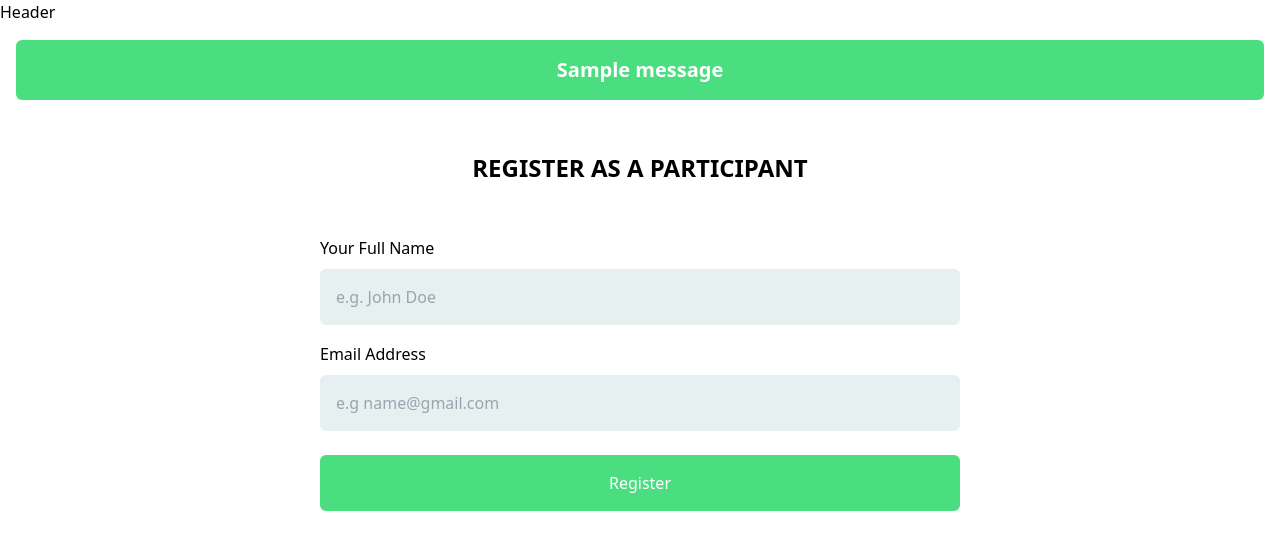
After one commit to shifat97/event-management-system, a Django app: page /events/register-participant/ in a window 1280 px wide. The commit adds this page. Shown: the top 550 px of the page. Run offline with Django 5.2, Linux system fonts and the light colour scheme; tables that the repository leaves empty hold one stand-in row (values such as "Sample post"); one stand-in notice (Sample message) is shown.

Commit message:
add participant registraion page

```diff
--- a/events/forms.py
+++ b/events/forms.py
@@ -1,5 +1,5 @@
 from django import forms
-from events.models import Event, Category
+from events.models import Event, Category, Participant
 
 class EventModelForm(forms.ModelForm):
     class Meta:
@@ -55,3 +55,30 @@ class CategoryModelForm(forms.ModelForm):
                 'class': 'bg-[#E6F0F0] px-4 py-4 rounded-md border-r-[16px] border-[#E6F0F0]',
             }),
         }
+
+class ParticipantModelForm(forms.ModelForm):
+    class Meta:
+        model = Participant
+        fields = ['participant_name', 'participant_email']
+        labels = {
+            'participant_name': 'Your Full Name',
+            'participant_email': 'Your Email Address',
+        }
+        widgets = {
+            'participant_name': forms.TextInput(
+                attrs = {
+                    'class': 'px-4 py-4 rounded-md w-full bg-[#E6F0F0] focus:outline-none focus:border-none',
+                    'placeholder': 'Describe about the event',
+                    'type': 'text',
+                    'placeholder': 'e.g. John Doe'
+                }
+            ),
+            'participant_email': forms.EmailInput(
+                attrs = {
+                    'class': 'px-4 py-4 rounded-md w-full bg-[#E6F0F0] focus:outline-none focus:border-none',
+                    'placeholder': 'Describe about the event',
+                    'type': 'email',
+                    'placeholder': 'e.g name@gmail.com'
+                }
+            )
+        }
--- a/events/models.py
+++ b/events/models.py
@@ -2,8 +2,9 @@ from django.db import models
 
 # Create your models here.
 class Participant(models.Model):
-    name = models.CharField(max_length=10, null=False)
-    email = models.EmailField(null=False)
+    participant_name = models.CharField(max_length=100, null=False)
+    participant_email = models.EmailField(null=False)
+    registered_event = models.ManyToManyField("Event", related_name="event")
 
 class Category(models.Model):
     NOT_MENTIONED = "SELECT CATEGORY"
@@ -28,4 +29,3 @@ class Event(models.Model):
     time = models.CharField(max_length=50, blank=False, null=False)
     location = models.CharField(max_length=100, null=False)
     category = models.ForeignKey(Category, on_delete=models.CASCADE, related_name="category")
-    participant = models.ManyToManyField(Participant, related_name="participant")
--- /dev/null
+++ b/events/templates/pages/create-participant.html
@@ -0,0 +1,44 @@
+{% extends "index.html" %}
+
+{% block templates %}
+<div>
+  {% comment %} Messages container {% endcomment %}
+  <div>
+    {% if messages %}
+      {% for message in messages %}
+        <p class="
+        m-4 p-4 rounded-md text-center font-bold text-xl text-white
+        {% if message.tags == 'success' %}
+          bg-green-400
+        {% elif message.tags == 'error' %}
+          bg-red-400
+        {% endif %}
+        ">
+        {{ message }}
+        </p>
+      {% endfor %}
+    {% endif %}
+  </div>
+  {% comment %} Form container {% endcomment %}
+   <div>
+     <h1 class="text-2xl font-semibold text-center leading-relaxed my-12">REGISTER AS A PARTICIPANT</h1>
+     <form method="POST" class="w-1/2 mx-auto flex flex-col gap-4 ">
+      {% csrf_token %}
+      <div class="w-full flex flex-col gap-2">
+        <p class="font-medium leading-relaxed">Your Full Name</p>
+        {{ participant_form.participant_name }}
+      </div>
+      <div class="flex flex-col gap-2">
+        <p class="font-medium leading-relaxed">Email Address</p>
+        {{ participant_form.participant_email }}
+      </div>
+      <button
+          class="bg-green-400 hover:bg-green-700 text-white px-4 py-4 rounded-md mt-2"
+          type="submit"
+        >
+          Register
+        </button>
+    </form>
+   </div>
+</div>
+{% endblock templates %}
--- a/events/urls.py
+++ b/events/urls.py
@@ -4,6 +4,6 @@ from events.views import create_event, update_event, create_perticipant, update_
 urlpatterns = [
     path('create-event/', create_event, name="create-event"),
     path('update-event/', update_event, name="update-event"),
-    path('create_perticipant/', create_perticipant, name="create-perticipant"),
-    path('update-perticipant/', update_perticipant, name="update-perticipant"),
+    path('register-participant/', create_perticipant, name="register-participant"),
+    path('update-participant/', update_perticipant, name="update-participant"),
 ]
--- a/events/views.py
+++ b/events/views.py
@@ -1,6 +1,6 @@
 from django.shortcuts import render, redirect
 from django.http import HttpResponse
-from events.forms import EventModelForm, CategoryModelForm
+from events.forms import EventModelForm, CategoryModelForm, ParticipantModelForm
 from django.contrib import messages
 
 # Create your views here.
@@ -38,8 +38,22 @@ def create_event(request):
 def update_event():
     pass
 
-def create_perticipant():
-    pass
+# Create Perticipant
+def create_perticipant(request):
+    if request.method == 'POST':
+        participant_model_form = ParticipantModelForm(request.POST)
+
+        if participant_model_form.is_valid():
+            participant_model_form.save();
+            messages.success(request, 'Registration Successful')
+
+            return redirect('create-participant')
+    else:
+        participant_model_form = ParticipantModelForm()
+
+    return render(request, 'pages/create-participant.html', {
+        'participant_form': participant_model_form
+    })
 
 def update_perticipant():
     pass
--- a/static/css/output.css
+++ b/static/css/output.css
@@ -710,6 +710,31 @@ video {
   background-color: rgb(230 240 241 / var(--tw-bg-opacity, 1));
 }
 
+.bg-blue-400 {
+  --tw-bg-opacity: 1;
+  background-color: rgb(96 165 250 / var(--tw-bg-opacity, 1));
+}
+
+.bg-green-500 {
+  --tw-bg-opacity: 1;
+  background-color: rgb(34 197 94 / var(--tw-bg-opacity, 1));
+}
+
+.bg-red-500 {
+  --tw-bg-opacity: 1;
+  background-color: rgb(239 68 68 / var(--tw-bg-opacity, 1));
+}
+
+.bg-yellow-400 {
+  --tw-bg-opacity: 1;
+  background-color: rgb(250 204 21 / var(--tw-bg-opacity, 1));
+}
+
+.bg-red-400 {
+  --tw-bg-opacity: 1;
+  background-color: rgb(248 113 113 / var(--tw-bg-opacity, 1));
+}
+
 .p-4 {
   padding: 1rem;
 }
@@ -773,6 +798,11 @@ video {
   color: rgb(255 255 255 / var(--tw-text-opacity, 1));
 }
 
+.text-black {
+  --tw-text-opacity: 1;
+  color: rgb(0 0 0 / var(--tw-text-opacity, 1));
+}
+
 .hover\:bg-green-700:hover {
   --tw-bg-opacity: 1;
   background-color: rgb(21 128 61 / var(--tw-bg-opacity, 1));
```
Also changed, not shown: events/migrations/0001_initial.py, events/migrations/0002_alter_event_date_alter_event_time.py (deleted), events/migrations/0003_alter_category_name.py (deleted), events/migrations/0004_alter_category_name.py (deleted), events/migrations/0005_rename_description_category_category_description_and_more.py (deleted), events/migrations/0006_alter_event_time.py (deleted).
